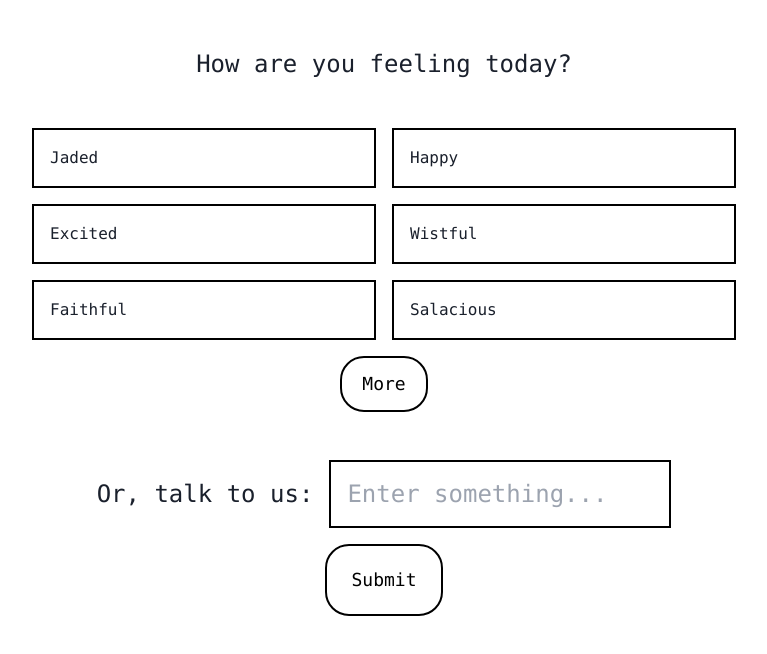
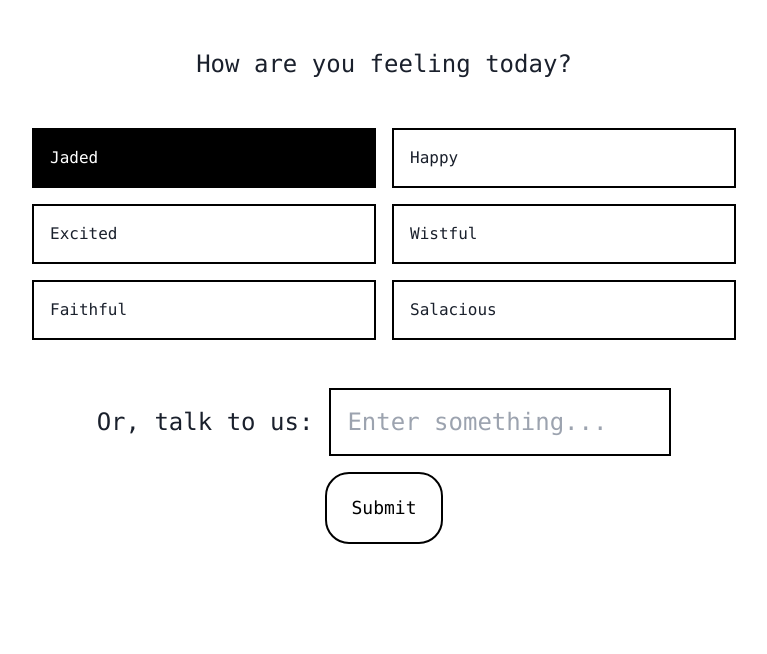
Before and after one commit to sanjaynatesan/DevFest2024, a React (Create React App) app in the folder frontend/: page /session-pre in a window 1280 px wide. Both pictures are taken after a click on the element "Jaded". Shown: the top 654 px of the page, without its empty margins (256-1023 px from the left). Built offline with nearby package versions, Linux system fonts and the light colour scheme.

Commit message:
Session pages, starting the about page and fixing the App routes

```diff
--- a/frontend/src/App.js
+++ b/frontend/src/App.js
@@ -8,6 +8,7 @@ import TalkToUsPage from "./pages/TalkToUsPage";
 import TalkToUsResultPage from "./pages/TalkToUsResultPage";
 import SessionPage from "./pages/SessionPage";
 import {BrowserRouter as Router, Routes, Route} from "react-router-dom";
+import AboutPage from "./pages/AboutPage";
 
 function App() {
   return (
@@ -23,6 +24,7 @@ function App() {
           <Route path="/session" exact element={<SessionPage />} />
           <Route path="/talk-to-us" exact element={<TalkToUsPage />} />
           <Route path="/talk-to-us-result" exact element={<TalkToUsResultPage />} />
+          <Route path="/about" exact element={<AboutPage/>}/>
         </Routes>
       </Router>
     </div>
--- /dev/null
+++ b/frontend/src/pages/AboutPage.js
@@ -0,0 +1,33 @@
+import React from 'react';
+import sessionpagebackground from "../assets/sessionpagebackground.svg";
+import usImage from "../assets/us.jpg";
+import {Fade} from "@chakra-ui/react"; // Import the image
+
+function AboutPage() {
+    return (
+        <div style={{
+            height: '200vh', // Set the height to be twice the viewport height
+            backgroundImage: `url(${sessionpagebackground})`,
+            backgroundPosition: 'center',
+            backgroundRepeat: 'no-repeat',
+            backgroundSize: 'cover',
+            zIndex: -1,
+            position: 'fixed',
+            top: 0,
+            left: 0,
+            right: 0,
+            bottom: 0,
+        }}>
+            <div>
+                <Fade in={true} transition={{enter: {duration: 1}}}>
+                    <img src={usImage} alt="us" className="mx-auto mt-4 w-1/2 h-1/3 rounded-md"/>
+                    <div className="mt-20 text-center text-3xl sm:text-2xl font-bold mb-20 text-black">
+                        About Us
+                    </div>
+                </Fade>
+            </div>
+        </div>
+    );
+}
+
+export default AboutPage;
--- a/frontend/src/pages/SessionPage.js
+++ b/frontend/src/pages/SessionPage.js
@@ -2,6 +2,7 @@ import React, {useEffect, useState} from "react";
 import {Box, Container, Fade, SlideFade} from "@chakra-ui/react";
 import { FaPause, FaPlay } from "react-icons/fa";
 import sessionpagebackground from "../assets/sessionpagebackground.svg";
+import {useLocation} from "react-router";
 
 function SessionPage() {
     // TODO: Replace dummy data
@@ -149,6 +150,8 @@ function SessionPage() {
     const [zone2Hover, setZone2Hover] = useState(false);
     const [zone3Hover, setZone3Hover] = useState(false);
     const [zone4Hover, setZone4Hover] = useState(false);
+    const location = useLocation();
+    const { message } = location.state || {};
 
     useEffect(() => {
         // Disable scrolling when the page loads
@@ -175,15 +178,15 @@ function SessionPage() {
         // Set all zones to not dropped and not hovering
         setIsHovering({ zone1: false, zone2: false, zone3: false, zone4: false});
 
-        // TODO: Redirect to stats page to add the playlist
-        setSongCount(songCount + 1);
-        if(songCount === 50){
-            goHome();
-        }
 
         if(choice === "Open in Spotify" || choice === "Add to Library"){
             console.log(currentSong.title)
             addResponse(currentSong.title);
+            // TODO: Redirect to stats page to add the playlist
+            setSongCount(songCount + 1);
+            if(songCount === 50){
+                goHome();
+            }
         }
     };
 
--- a/frontend/src/pages/SessionPrePage.js
+++ b/frontend/src/pages/SessionPrePage.js
@@ -1,30 +1,89 @@
-import React, {useEffect, useState} from "react";
+import React, { useState } from "react";
+import {useNavigate} from 'react-router-dom';
+
+// Ensure you import your CSS file here if it's not already done
 import "../App.css";
-import {Link} from "react-router-dom";
-import axios from "axios";
+import { Link } from "react-router-dom";
 
 function SessionPrePage() {
     const [mindset, setMindset] = useState('');
     const [inputValue, setInputValue] = useState('');
     const [isSubmitted, setIsSubmitted] = useState(false);
+    const [inputType, setInputType] = useState(0);
+    const [isClicked, setIsClicked] = useState(false);
+    const [response, setResponse] = useState('stim');
+    const navigate = useNavigate();
 
 
-    const handleSubmit = () => {
-        if (mindset === '' && inputValue === '') {
-            setIsSubmitted(false);
+    async function handleSubmit () {
+        try{
+            if('' === mindset && '' === inputValue) {
                 return;
             }
             setIsSubmitted(true);
+
+            setMindset(mindset.toLowerCase());
+            setInputValue(inputValue.toLowerCase());
+
+            // 0 is button, 1 is input
+
+            const response = await fetch('http://127.0.0.1:5000/presessionResultProcessing', {
+                method: 'POST',
+                headers: {
+                    'Content-Type': 'application/json',
+                },
+                body: JSON.stringify({
+                    username: window.localStorage.getItem("username"),
+                    inputType: inputType,
+                    feelings: mindset,
+                    written_feelings: inputValue,
+                }),
+            });
+
+            if (!response.ok) {
+                throw new Error('Network response was not ok');
+            }
+
+            const data = await response.json();
+            setResponse(data.message);
+            navigate('/target-route', { state: { message: data.message } });
+        }catch (error) {
+            console.error('Error submitting feelings:', error);
+        }
     };
 
     const handleInputChange = (e) => {
         setInputValue(e.target.value);
+        setInputType(1);
+        if(e.target.value !== '') {
+            setIsClicked(true);
+        }else{
+            setIsClicked(false);
         }
+        // Reset selected mindset when the input box is used
+        setMindset('');
+        setIsSubmitted(false);
 
-    const handleMindsetChange = (mindset) => {
-        setMindset(mindset);
+    };
+
+    const handleMindsetChange = (selectedMindset) => {
+        if(mindset === selectedMindset) {
+            setIsClicked(false);
+            setMindset('');
+            return;
         }
+        setMindset(selectedMindset);
+        setInputType(0);
 
+        setIsClicked(true);
+        // Clear input box when a mindset is selected
+        setInputValue('');
+        setIsSubmitted(false);
+    };
+
+    // Define a function to determine the button's class based on the selected mindset
+    const buttonClass = (buttonMindset) =>
+        `border-black border-2 p-4 hover:cursor-pointer ${mindset === buttonMindset ? 'bg-black text-white' : 'hover:bg-black hover:text-white'}`;
 
     return (
         <div>
@@ -32,31 +91,28 @@ function SessionPrePage() {
                 How are you feeling today?
             </div>
             <div className="mt-12 mx-72 grid grid-cols-2 gap-4 font-mono">
-                <div className="border-black border-2 p-4 hover:cursor-pointer"
-                    onClick={() => handleMindsetChange('Jaded')}>Jaded</div>
-                <div className="border-black border-2 p-4 hover:cursor-pointer"
-                     onClick={() => handleMindsetChange('Happy')}
-                >Happy</div>
-                <div className="border-black border-2 p-4 hover:cursor-pointer">Excited</div>
-                <div className="border-black border-2 p-4 hover:cursor-pointer">Wistful</div>
-                <div className="border-black border-2 p-4 hover:cursor-pointer">Faithful</div>
-                <div className="border-black border-2 p-4 hover:cursor-pointer">Salacious</div>
+                {['Jaded', 'Happy', 'Excited', 'Wistful', 'Faithful', 'Salacious'].map((emotion) => (
+                    <div key={emotion} className={buttonClass(emotion)} onClick={() => handleMindsetChange(emotion)}>
+                        {emotion}
                     </div>
-            <div className="my-4 text-center">
-                <button className="px-3 py-1 text-center border-black border-2 font-mono rounded-3xl text-black hover:bg-gray-50">
-                    <div className="flex flex-row">
-                        <div className="w-15 p-2 text-sm sm:text-lg whitespace-nowrap">
-                            More
+                ))}
             </div>
-                    </div>
-                </button>
-            </div>
+            {/*<div className="my-4 text-center">*/}
+            {/*    <button className="px-3 py-1 text-center border-black border-2 font-mono rounded-3xl text-black hover:bg-black hover:text-white">*/}
+            {/*        <div className="flex flex-row">*/}
+            {/*            <div className="w-15 p-2 text-sm sm:text-lg whitespace-nowrap">*/}
+            {/*                More*/}
+            {/*            </div>*/}
+            {/*        </div>*/}
+            {/*    </button>*/}
+            {/*</div>*/}
             <div>
                 <div className="mt-12 mx-60 text-center text-xl sm:text-2xl font-mono">
                     <span className={"mr-4"}>Or, talk to us:</span>
                     <input type="text"
                            value={inputValue}
                            onChange={handleInputChange}
+                           onClick={() => setMindset('')}
                            placeholder="Enter something..."
                            className="border-black border-2 p-4 hover:cursor-pointer"
                     ></input>
@@ -64,31 +120,34 @@ function SessionPrePage() {
             </div>
             <div>
                 <div className="my-4 text-center">
-                    <button className="px-4 py-3 text-center border-black border-2 font-mono rounded-3xl text-black hover:bg-gray-50"
+                    {isClicked ? (
+                        <button className="px-4 py-3 text-center border-black border-2 font-mono rounded-3xl text-black hover:bg-black hover:text-white"
                                 onClick={handleSubmit}>
                             <div className="flex flex-row">
-                            <Link>
+                                {/*<Link to="/session">*/}
                                     <div className="w-15 p-2 text-sm sm:text-lg whitespace-nowrap">
                                         Submit
                                     </div>
-                            </Link>
-
+                                {/*</Link>*/}
                             </div>
                         </button>
+                    ) : (
+                        <div>
+                        </div>
+                    )}
+
                 </div>
             </div>
             {isSubmitted && <div className="mt-12 mx-60 text-center text-xl sm:text-2xl font-mono">
                 Thank you for sharing your thoughts with us. You entered:
-                <div>
+                {response}
+                {inputType === 0 && <div>
+                    {mindset}
+                </div>}
+                {inputType === 1 && <div>
                     {inputValue}
+                </div>}
             </div>
-
-                <div>
-                    {mindset}
-                </div>
-            </div>
-
-
             }
         </div>
     );
```
Also changed, not shown: frontend/src/assets/us.jpg (added). Lines whose indentation alone changed are shown as unchanged.
